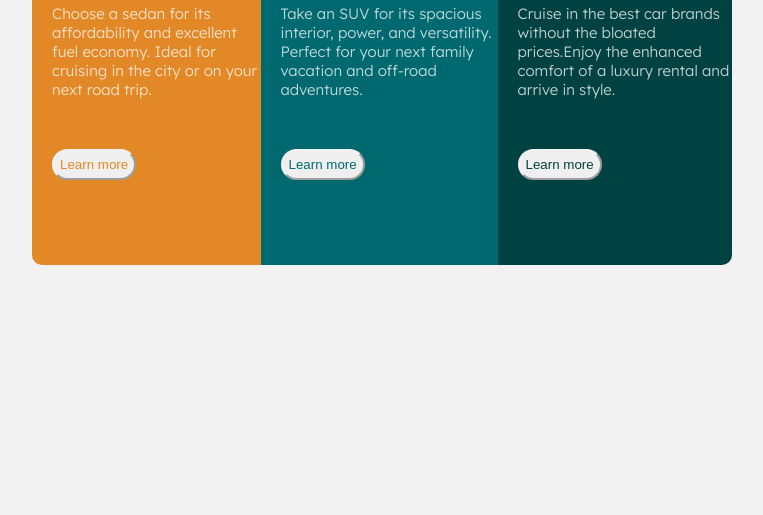
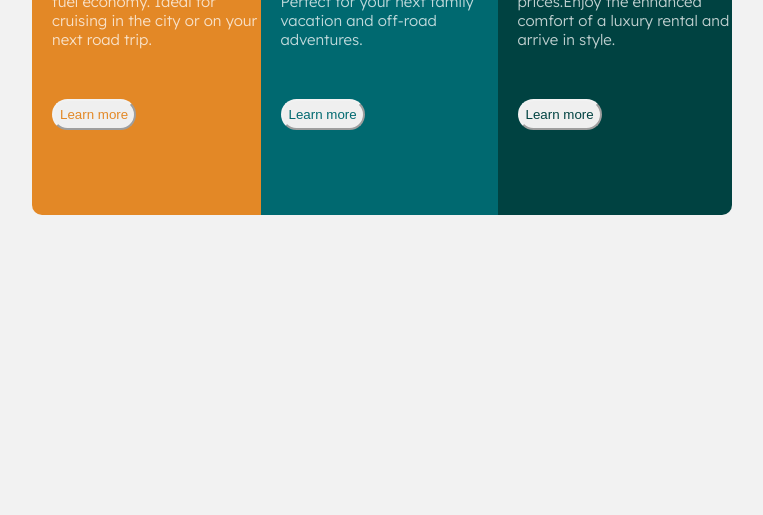
Before and after one commit to Satyam6204/3-column-preview-card-component, a plain HTML site: page index.html in a window 1280 px wide. Shown: the part 385-900 px from the top of the page, without its empty margins (258-1021 px from the left). After the commit the page ends 800 px from the top, so only its background shows below. Drawn offline with Linux system fonts and the light colour scheme; a web font is replaced by a local one.

Commit message:
4th commit

```diff
--- a/style.css
+++ b/style.css
@@ -13,7 +13,7 @@
 body{
 display: flex;
 justify-content: center;
-margin: 250px;
+margin-top: 200px;
 background-color:  hsl(0, 0%, 95%);
 }
 
```
